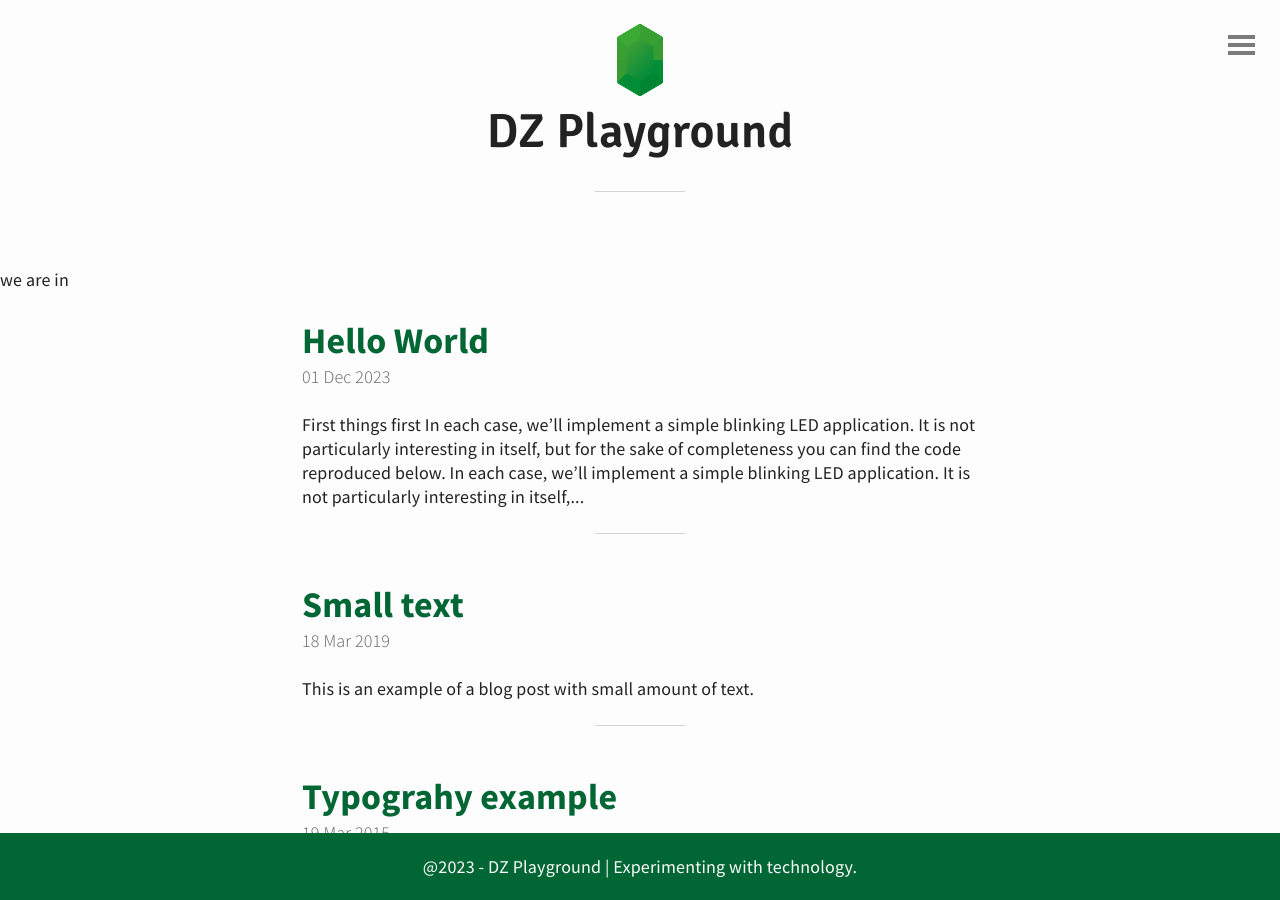
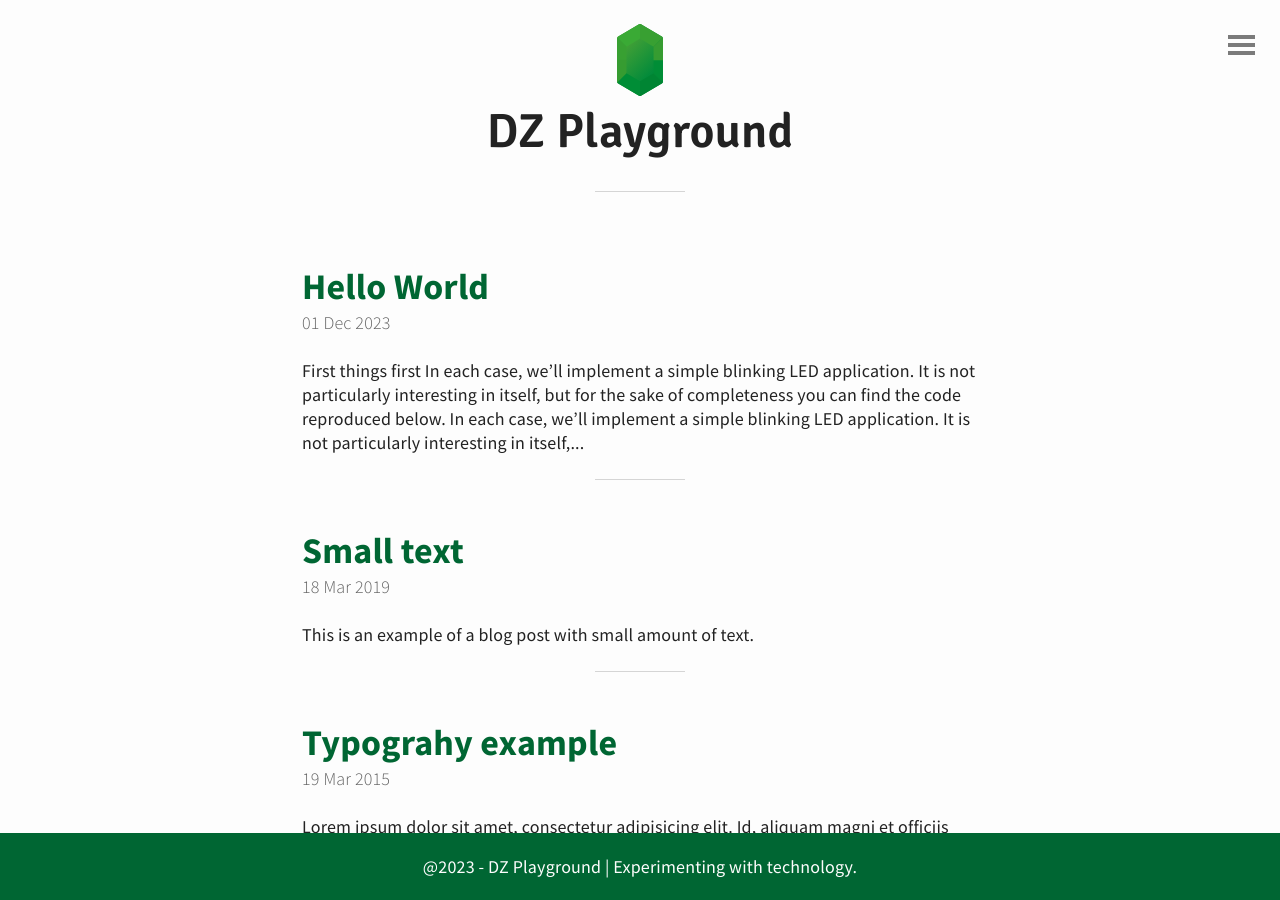
Before and after one commit to younnoughi/dz_playground, a Jekyll site: the page built from index.html, in a window 1280 px wide and 900 px high. Built offline with Jekyll 4.4.1, drawn with Linux system fonts in a browser that asks for light colours; the list of posts is cut into pages by our own code.

Commit message:
some cleanup and tryfixes

```diff
--- a/_includes/head.html
+++ b/_includes/head.html
@@ -4,7 +4,7 @@
 	<meta name="viewport" content="width=device-width, initial-scale=1.0, maximum-scale=1">
 	<meta name="generator" content="Jekyll">
 
-	<title>{%if page.title %}{{ page.title }}{% else %}{{ site.title }}{% endif %}</title>
+	<title translate="no">{%if page.title %}{{ page.title }}{% else %}{{ site.title }}{% endif %}</title>
 
 	<!-- CSS & fonts -->
 	<link rel="stylesheet" href="{{ "/css/main.css" | prepend: site.baseurl | replace: '//', '/' }}">
--- a/_includes/header.html
+++ b/_includes/header.html
@@ -1,6 +1,6 @@
 <header id="header">
 
-	<a href="{{ site.baseurl }}">
+	<a href="/">
 		<img src="{{ "/img/emerald.svg" | prepend: site.baseurl | replace: '//', '/' }}" alt="Emerald Logo">
 	  <h1 translate="no">{{ site.site_name }}</h1>
 	</a>
--- a/_layouts/default.html
+++ b/_layouts/default.html
@@ -22,8 +22,6 @@
       {% endif %}
 
 
-      <br>
-      we are in {{ site.baseurl }}
     <!-- Main content -->
 	  <div id="container">
 
```
